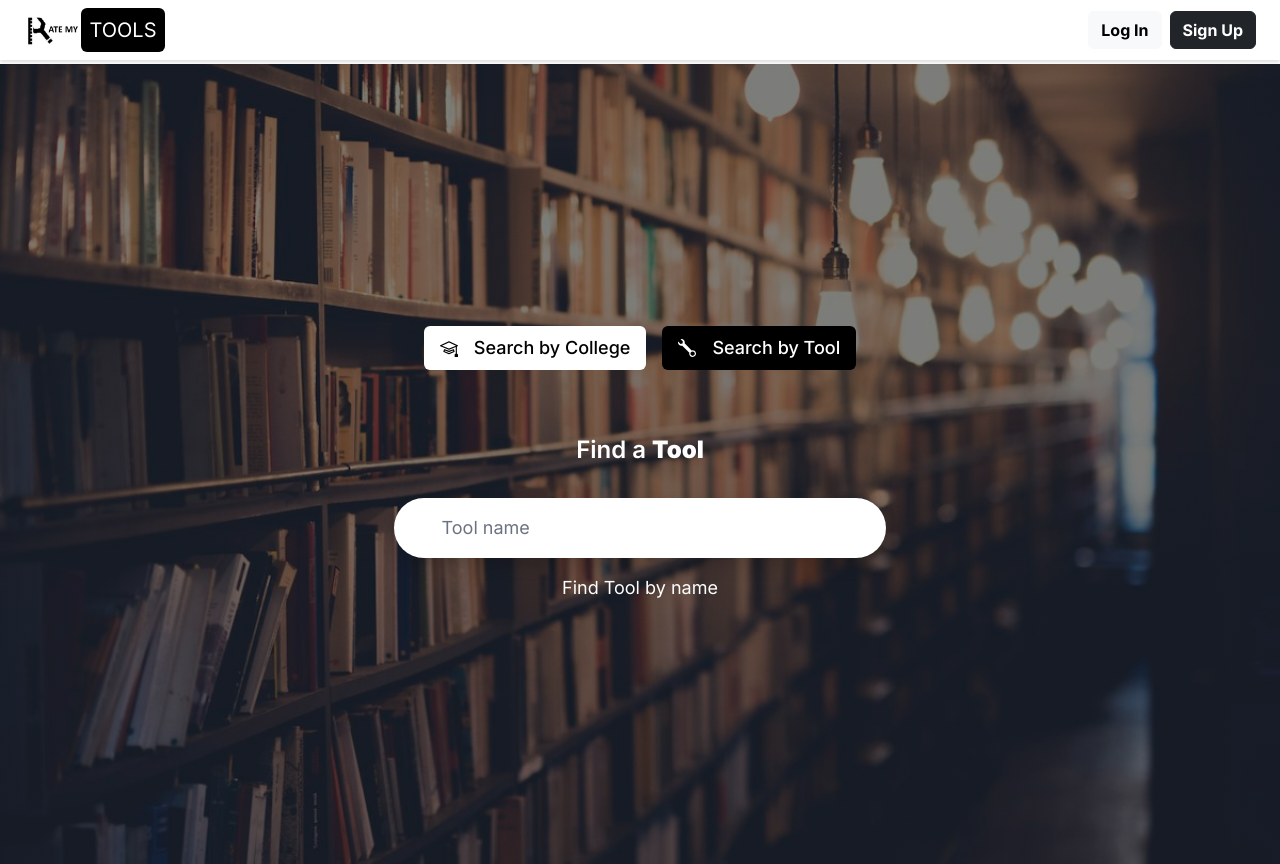
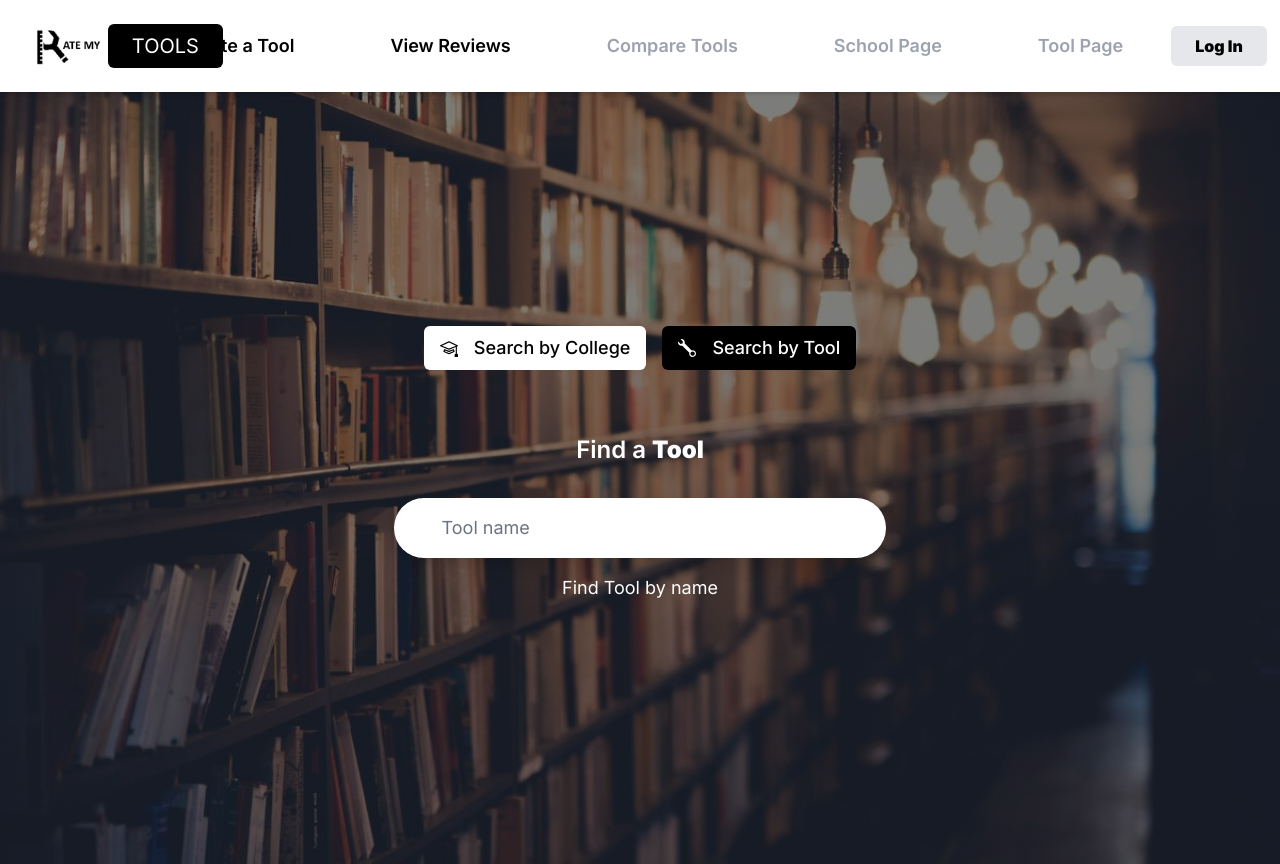
Before and after one commit to RateMyTool/RateMyTools_SC, a Next.js app: page / in a window 1280 px wide. Built offline with nearby package versions, Linux system fonts and the light colour scheme; no server answers.

Commit message:
added options to bar

```diff
--- a/src/components/AuthModal.tsx
+++ b/src/components/AuthModal.tsx
@@ -53,11 +53,6 @@ const AuthModal: React.FC<Props> = ({ show, onClose, initialMode }) => {
     }
   };
 
-  const handleGoogle = async () => {
-    // This will redirect to the Google sign in flow
-    await signIn('google');
-  };
-
   const handleSignUp = async (e: React.FormEvent) => {
     e.preventDefault();
     setError(null);
@@ -102,15 +97,6 @@ const AuthModal: React.FC<Props> = ({ show, onClose, initialMode }) => {
         {error ? <Alert variant="danger">{error}</Alert> : null}
         {mode === 'login' ? (
           <Form onSubmit={handleSignIn}>
-            <div className="d-grid gap-2 mb-3">
-              <Button variant="light" onClick={handleGoogle} className="text-start">
-                <strong>Google</strong>
-                <div className="small">Login with Google</div>
-              </Button>
-            </div>
-
-            <div className="text-center mb-2">Or login with email</div>
-
             <Form.Group className="mb-3">
               <Form.Label>Email</Form.Label>
               <Form.Control
@@ -165,15 +151,6 @@ const AuthModal: React.FC<Props> = ({ show, onClose, initialMode }) => {
           </Form>
         ) : (
           <Form onSubmit={handleSignUp}>
-            <div className="d-grid gap-2 mb-3">
-              <Button variant="light" onClick={handleGoogle} className="text-start">
-                <strong>Google</strong>
-                <div className="small">Sign up with Google</div>
-              </Button>
-            </div>
-
-            <div className="text-center mb-2">Or sign up with email</div>
-
             <Form.Group className="mb-3">
               <Form.Label>Email</Form.Label>
               <Form.Control
--- a/src/components/TopMenu.tsx
+++ b/src/components/TopMenu.tsx
@@ -1,6 +1,6 @@
 'use client';
-
 import Image from 'next/image';
+import Link from 'next/link';
 import { useSession, signOut } from 'next-auth/react';
 
 interface TopMenuProps {
@@ -12,40 +12,74 @@ const TopMenu = ({ title }: TopMenuProps) => {
 
   return (
     <nav className="fixed top-0 w-full bg-white shadow-sm z-50">
-      <div className="flex items-center justify-between py-2 px-4">
-        <div className="flex items-center">
+      <div className="flex items-center justify-between py-4 px-8">
+        {/* Left side: Logo */}
+        <div className="flex items-center flex-1">
+          <Link href="/" className="flex items-center gap-1 no-underline hover:no-underline">
             <Image
               src="/RATEMY.png"
               alt="Rate My Tools Logo"
               width={48}
               height={48}
-            className="h-8 w-auto"
+              className="h-10 w-auto"
             />
-          <span className="bg-black text-xl font-formal text-white px-2 py-2 rounded">{title}</span>
+            <span className="bg-black text-xl font-formal text-white px-4 py-2 rounded whitespace-nowrap">
+              {title}
+            </span>
+          </Link>
         </div>
-        <div className="flex items-center">
+
+        {/* Center: Navigation Links - Bigger text */}
+        <div className="flex items-center justify-center flex-1">
+          <Link
+            href="/rate"
+            className="text-black hover:text-gray-600 hover:underline font-semibold text-lg no-underline whitespace-nowrap px-5"
+          >
+            Rate a Tool
+          </Link>
+          <Link
+            href="/reviews"
+            className="text-black hover:text-gray-600 hover:underline font-semibold text-lg no-underline whitespace-nowrap px-5"
+          >
+            View Reviews
+          </Link>
+          <span className="text-gray-400 font-semibold text-lg cursor-not-allowed whitespace-nowrap px-5">
+            Compare Tools
+          </span>
+          <span className="text-gray-400 font-semibold text-lg cursor-not-allowed whitespace-nowrap px-5">
+            School Page
+          </span>
+          <span className="text-gray-400 font-semibold text-lg cursor-not-allowed whitespace-nowrap px-5">
+            Tool Page
+          </span>
+        </div>
+
+        {/* Right side: Auth buttons */}
+        <div className="flex items-center justify-end flex-1">
           {status === 'loading' ? (
             <div className="text-sm text-gray-500">Checking...</div>
           ) : session ? (
-            <div className="d-flex align-items-center">
-              <div className="text-sm text-gray-800 me-3">Signed in as <strong>{session.user?.email}</strong></div>
+            <div className="flex items-center gap-4">
+              <div className="text-sm text-gray-800 whitespace-nowrap">
+                Signed in as <strong>{session.user?.email}</strong>
+              </div>
               <button
                 type="button"
                 onClick={() => signOut({ callbackUrl: '/' })}
-                className="btn btn-outline-secondary btn-sm"
+                className="bg-black text-white font-semibold px-4 py-2 rounded hover:bg-gray-800 whitespace-nowrap"
               >
                 Sign out
               </button>
             </div>
           ) : (
-            <div className="d-flex align-items-center">
+            <div className="flex items-center gap-3">
               <button
                 type="button"
                 onClick={(e) => {
                   e.preventDefault();
                   window.dispatchEvent(new CustomEvent('open-auth-modal', { detail: { mode: 'login' } }));
                 }}
-                className="btn btn-light text-black me-2"
+                className="bg-gray-200 text-black hover:bg-gray-300 font-semibold px-4 py-2 rounded whitespace-nowrap"
               >
                 <strong>Log In</strong>
               </button>
@@ -55,7 +89,7 @@ const TopMenu = ({ title }: TopMenuProps) => {
                   e.preventDefault();
                   window.dispatchEvent(new CustomEvent('open-auth-modal', { detail: { mode: 'signup' } }));
                 }}
-                className="btn btn-dark"
+                className="bg-black text-white px-4 py-2 rounded hover:bg-gray-800 font-semibold whitespace-nowrap"
               >
                 <strong>Sign Up</strong>
               </button>
```
Lines whose indentation alone changed are shown as unchanged.
